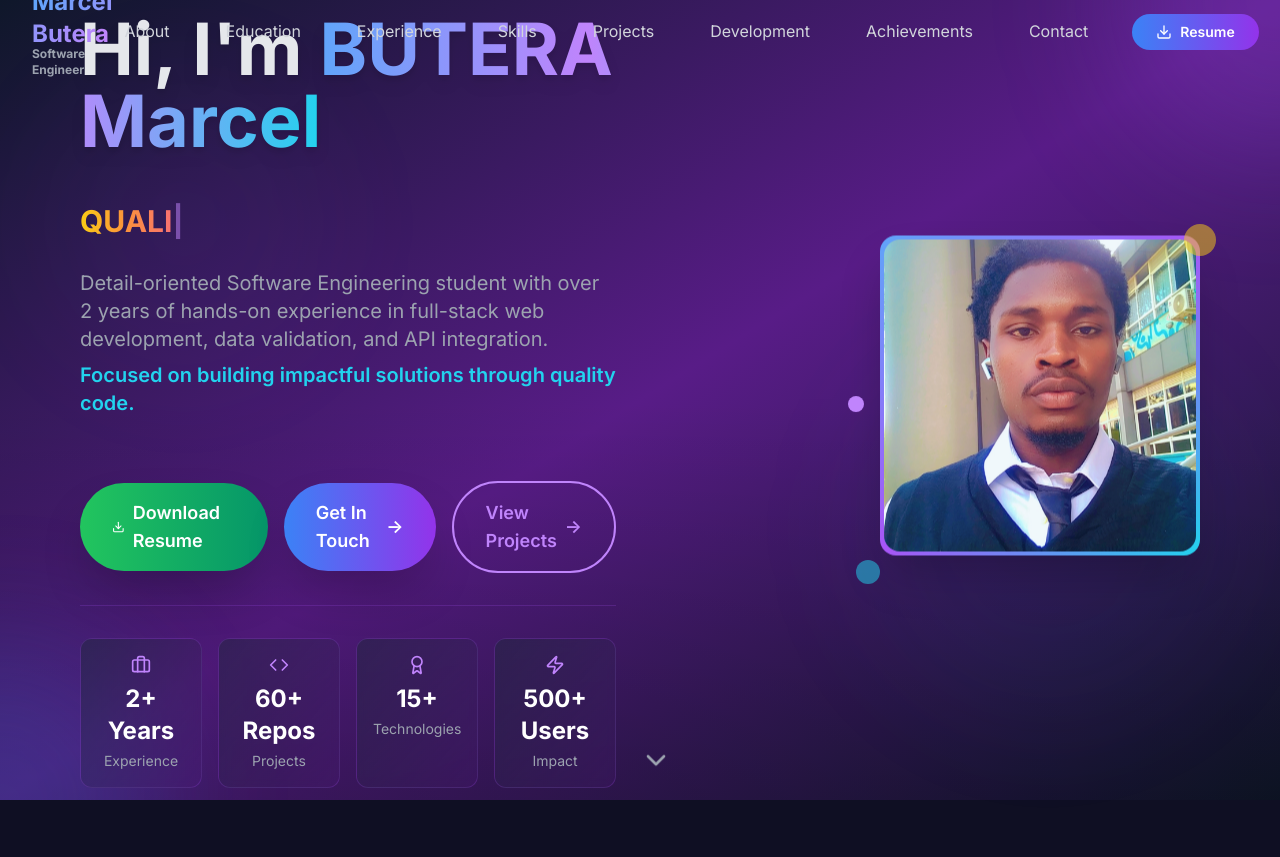
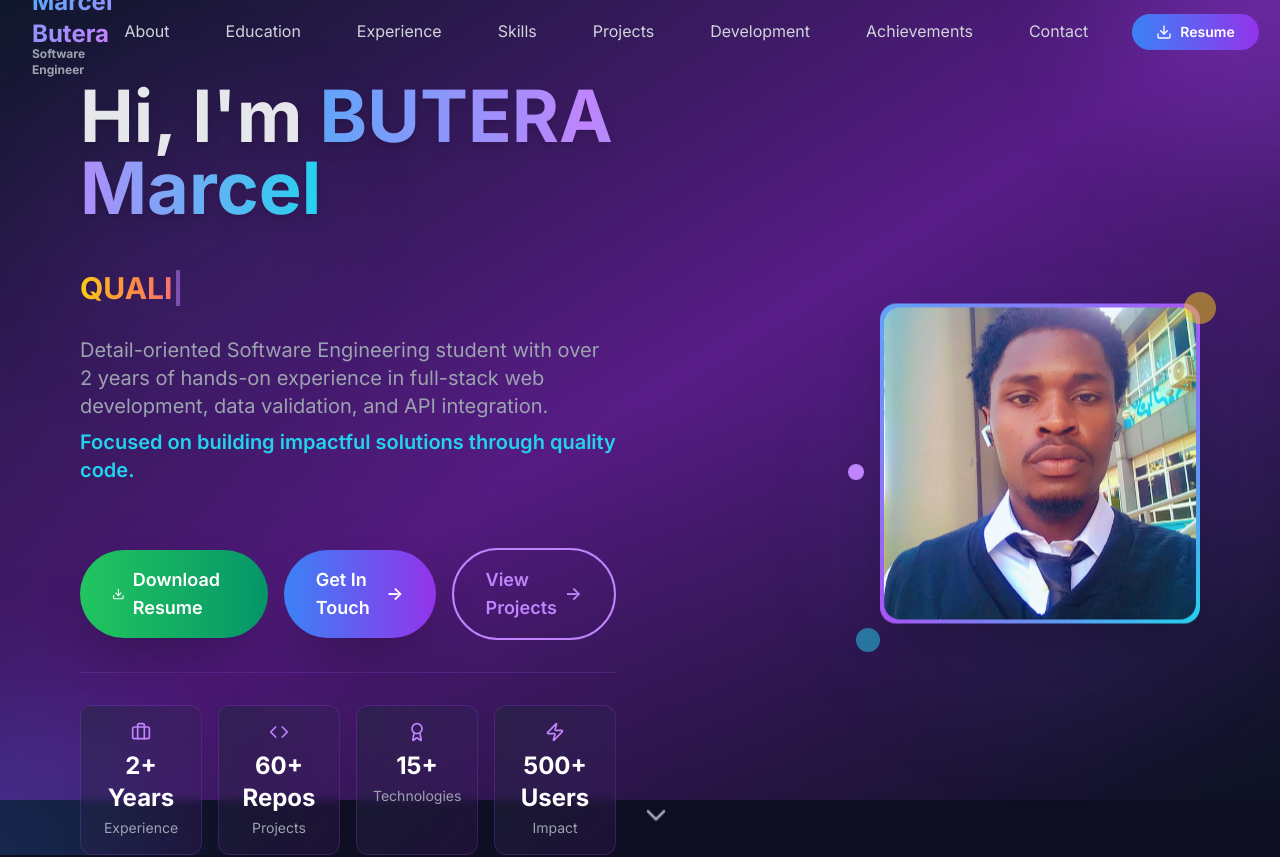
Before and after one commit to Marcelofury/myPortifolio, a Next.js app: page / in a window 1280 px wide. Shown: the top 857 px of the page. Built offline with nearby package versions, Linux system fonts and the light colour scheme.

Commit message:
Fix Hero section overlap with fixed navbar

```diff
--- a/src/components/Hero.tsx
+++ b/src/components/Hero.tsx
@@ -55,7 +55,7 @@
   ]
 
   return (
-    <section className="min-h-screen flex items-center justify-center relative overflow-hidden">
+    <section className="min-h-screen flex items-center justify-center relative overflow-hidden pt-20">
       <div className="absolute inset-0 overflow-hidden">
         <div className="absolute -top-40 -right-40 w-80 h-80 bg-purple-500/20 rounded-full blur-3xl"></div>
         <div className="absolute -bottom-40 -left-40 w-80 h-80 bg-blue-500/20 rounded-full blur-3xl"></div>
```
